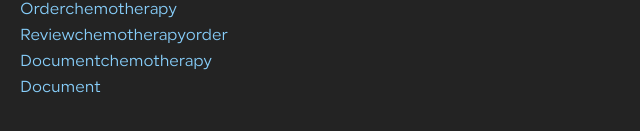
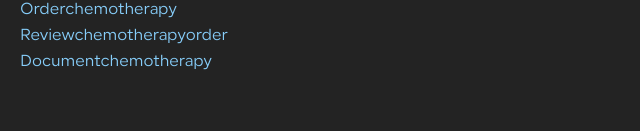
Before and after one commit to m-emadeddin/chemotherapy-management-system, a React (Create React App) app in the folder client-side/: page / in a window 1280 px wide. Shown: the part 321-452 px from the top of the page, without its empty margins (0-640 px from the left). Built offline with nearby package versions, Linux system fonts and the light colour scheme.

Commit message:
change page path to just "document"

```diff
--- a/client-side/src/pages/Home.jsx
+++ b/client-side/src/pages/Home.jsx
@@ -64,18 +64,10 @@ const Home = () => {
         </li>
         <li style={{ marginBottom: "10px" }}>
           <Link
-            to="/documentchemotherapy"
+            to="/document"
             style={{ color: "#87CEFA", textDecoration: "none" }}
           >
             Documentchemotherapy
-          </Link>
-        </li>
-        <li style={{ marginBottom: "10px" }}>
-          <Link
-            to="/document"
-            style={{ color: "#87CEFA", textDecoration: "none" }}
-          >
-            Document
           </Link>
         </li>
       </ul>
--- a/client-side/src/pages/Patient/index.jsx
+++ b/client-side/src/pages/Patient/index.jsx
@@ -396,5 +396,5 @@ function orderChemo() {
 }
 
 function docChemo() {
-  window.location.href = "/documentchemotherapy";
+  window.location.href = "/document";
 }
```
Also changed, not shown: client-side/src/Routes.jsx (+1 -6 lines).
